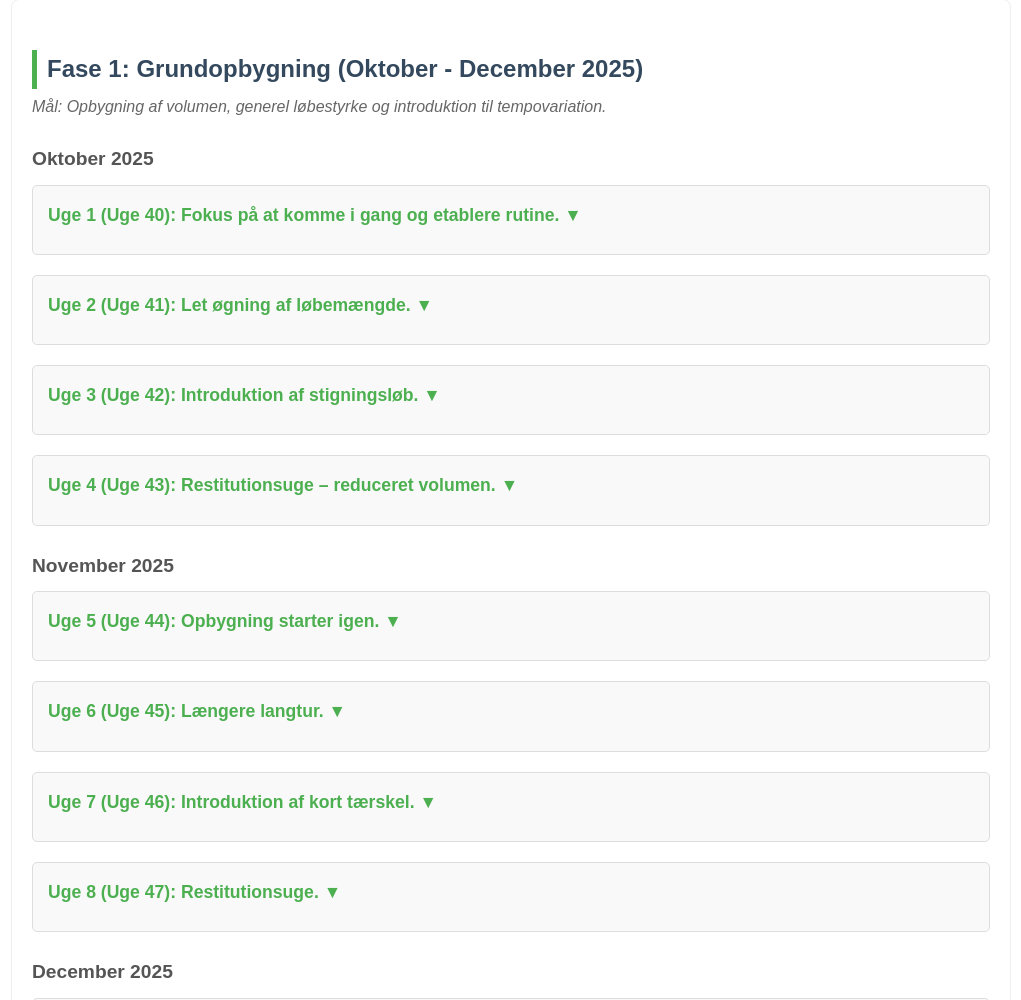
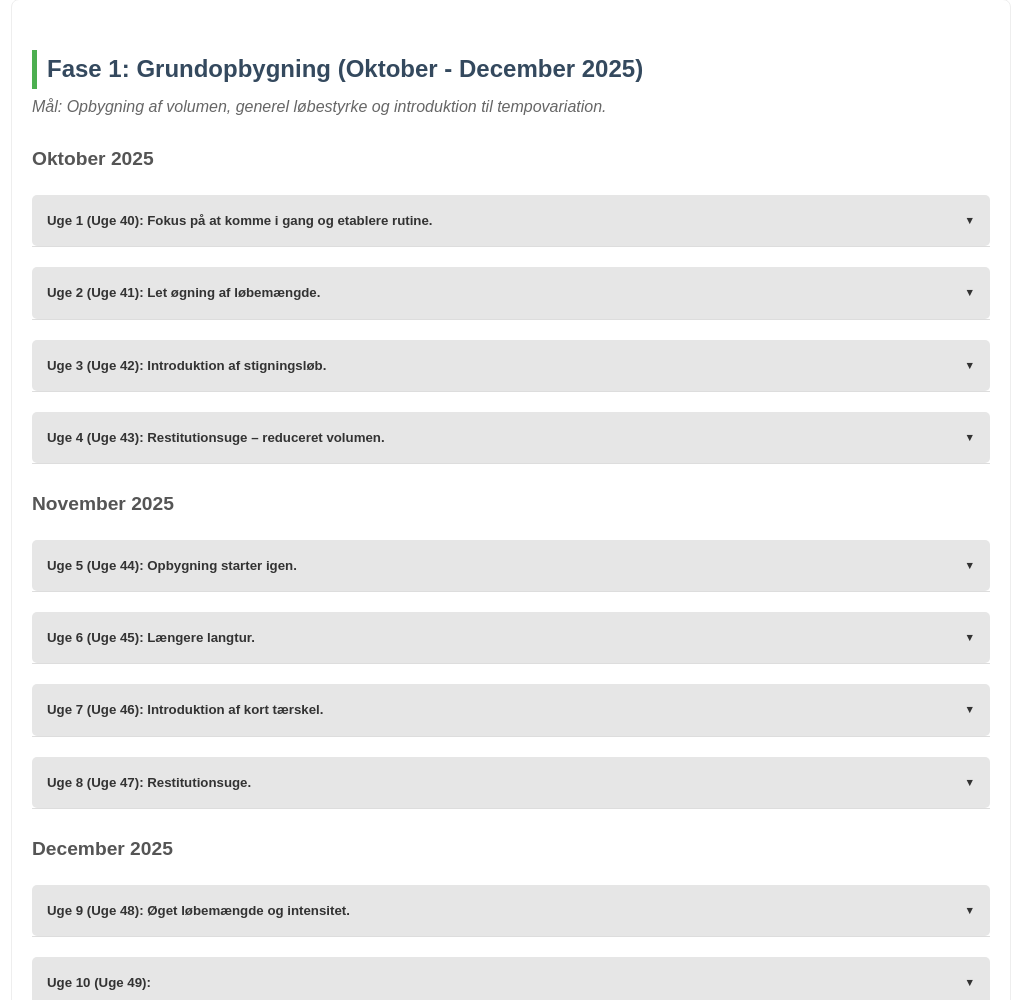
Before and after one commit to LasseArentoft/WorkoutPlan, a plain HTML site: page index.html in a window 1280 px wide. Shown: the part 2759-3759 px from the top of the page, without its empty margins (129-1150 px from the left). Drawn offline with Linux system fonts and the light colour scheme.

Commit message:
Update style.css

```diff
--- a/style.css
+++ b/style.css
@@ -114,7 +114,7 @@ h4 {
     border-radius: 5px;
 }
 
-/* Træningsplan styling */
+/* Træningsplan styling - Justeret for collapsible */
 .phase-section {
     background-color: #ffffff;
     padding: 20px;
@@ -130,39 +130,77 @@ h4 {
     margin-bottom: 20px;
 }
 
+/* .week-plan-container is no longer needed as week-plan is now the toggle */
+/* .week-plan no longer holds the ul directly, it's now the toggle */
 .week-plan {
-    background-color: #f9f9f9;
-    border: 1px solid #ddd;
-    border-radius: 5px;
-    padding: 15px;
-    margin-bottom: 20px;
+    margin-bottom: 0px; /* Fjern margin-bottom fra week-plan da collapsible-toggle har den */
 }
 
-.week-plan h5 {
-    color: #4CAF50;
-    font-size: 1.1em;
-    margin-top: 0;
-    margin-bottom: 10px;
+/* CSS for collapsible functionality */
+.collapsible-toggle {
+    cursor: pointer; /* Gør det tydeligt, at det er klikbart */
+    display: flex; /* Brug flexbox for at placere pilen */
+    justify-content: space-between; /* Skub pilen til højre */
+    align-items: center;
+    user-select: none; /* Forhindrer tekstmarkering ved gentagne klik */
+    background-color: #e6e6e6; /* Lidt mørkere baggrund for at skille sig ud */
+    padding: 15px;
+    border-radius: 5px;
+    margin-top: 20px; /* Afstand fra forrige uge/element */
+    margin-bottom: 0px; /* collapsible-content vil sidde lige under */
+    transition: background-color 0.3s ease; /* Glat farveovergang ved hover */
 }
 
-.week-plan ul {
-    list-style: none;
-    padding: 0;
+.collapsible-toggle:hover {
+    background-color: #dcdcdc; /* Lidt mørkere ved hover */
 }
 
-.week-plan ul li {
+.collapsible-toggle h5 {
+    color: #4CAF50; /* Grøn farve til ugenummeret */
+    font-size: 1.1em;
+    margin: 0; /* Fjern standard margin fra h5 */
+}
+
+.collapsible-content {
+    overflow: hidden; /* Skjuler indhold der "vælter ud" */
+    transition: max-height 0.3s ease-out, padding 0.3s ease-out; /* Glat overgang */
+    padding: 15px; /* Standard padding når den er åben */
+    background-color: #f9f9f9; /* Baggrund for det udvidede indhold */
+    border-left: 1px solid #ddd;
+    border-right: 1px solid #ddd;
+    border-bottom: 1px solid #ddd;
+    border-radius: 0 0 5px 5px; /* Afrund kun bundhjørnerne */
+    margin-top: 0px; /* Sidder tæt på togglen */
+    margin-bottom: 20px; /* Afstand til næste week-plan/toggle */
+    box-sizing: border-box; /* Sørg for at padding er inkluderet i bredden */
+}
+
+.collapsible-content ul {
+    list-style: none; /* Fjern standard punkttegn */
+    padding: 0;
+    margin: 0; /* Fjern standard margin */
+}
+
+.collapsible-content ul li {
     margin-bottom: 8px;
-    padding-left: 20px;
+    padding-left: 20px; /* Tilføj padding til venstre for pænt indryk */
     position: relative;
 }
 
-.week-plan ul li::before {
+.collapsible-content ul li::before {
     content: '→'; /* Bruger en pil som punkttegn */
     position: absolute;
     left: 0;
     color: #4CAF50;
     font-weight: bold;
 }
+
+.arrow {
+    font-size: 0.8em;
+    transition: transform 0.3s ease-out; /* Glat rotation af pil */
+    margin-left: 10px; /* Afstand til tekst */
+}
+
 
 /* Styrketræning og Udstrækning styling */
 .exercise, .stretch {
@@ -217,8 +255,17 @@ footer {
         padding: 15px;
     }
 
-    .tempo-zone, .training-phase, .week-plan, .exercise, .stretch {
+    .tempo-zone, .training-phase, .exercise, .stretch {
         padding: 10px;
         margin-bottom: 15px;
     }
+
+    .collapsible-toggle, .collapsible-content {
+        padding-left: 10px;
+        padding-right: 10px;
+    }
+
+    .collapsible-content ul li {
+        padding-left: 15px;
+    }
 }
```
